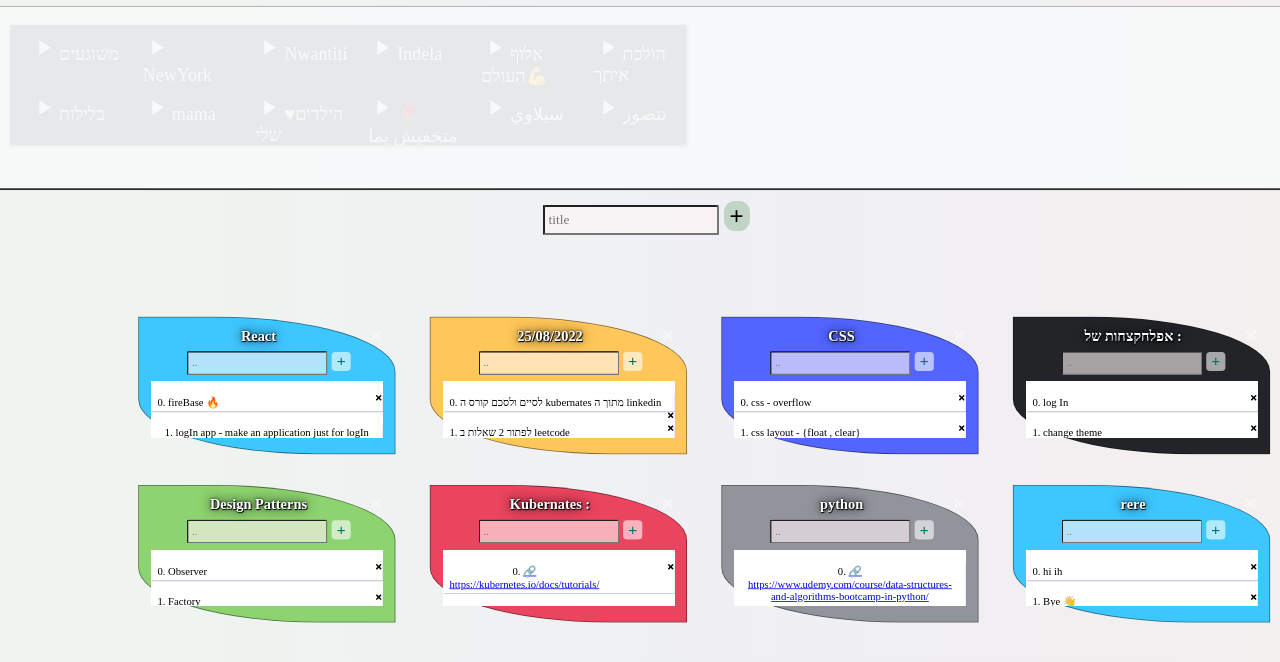
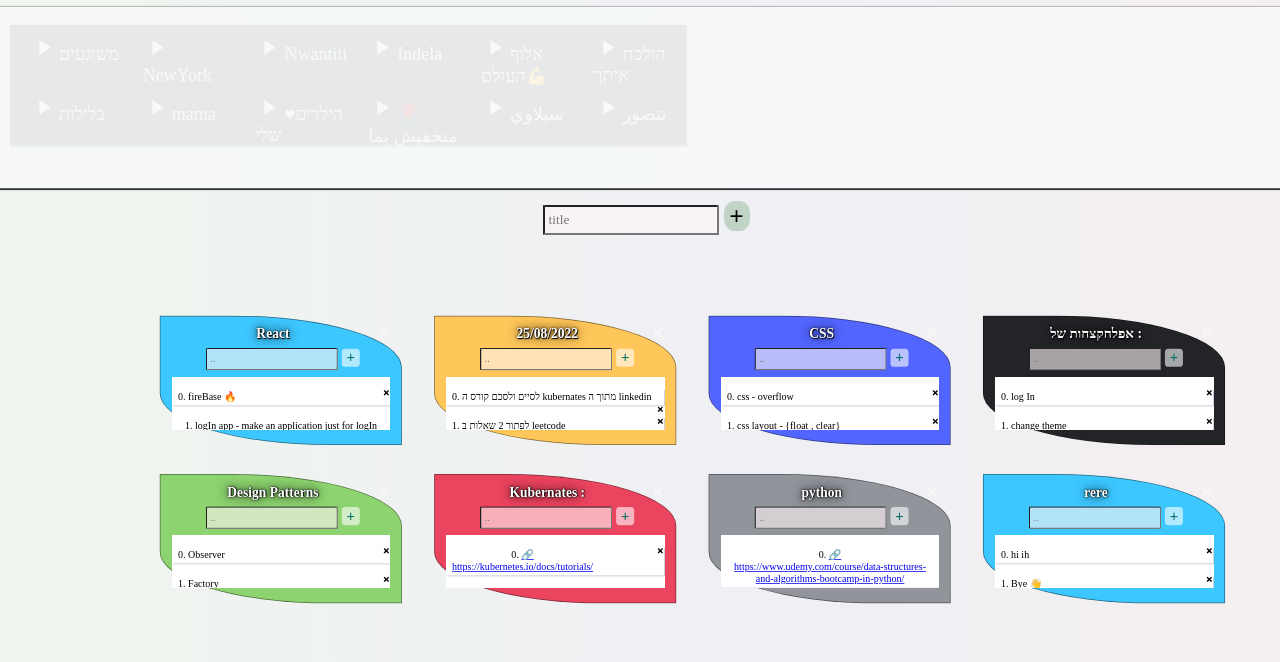
Before and after one commit to rehamAbass/to-do-v3, a React (Create React App) app: page / in a window 1280 px wide. Shown: the top 662 px of the page. Built offline with nearby package versions, Linux system fonts and the light colour scheme; data requests are answered from the project's data file; a web font is replaced by a local one.

Commit message:
Update List.css

```diff
--- a/src/components/ListOfCards/List.css
+++ b/src/components/ListOfCards/List.css
@@ -1,5 +1,5 @@
 .lists {
-    margin: 30px;
+    margin: 20px;
 
 /*     margin-left:80px;  */
         display: grid;
@@ -9,8 +9,8 @@
     /* grid-template-columns: 30vh 30vh 30vh 30vh; */
     /* grid-template-columns: max-content; */
     /* grid-template-columns: 40ex 40ex 40ex; */
-    grid-template-columns: 0.8fr 0.8fr 0.8fr 0.8fr;
-    transform:scale(0.85);
+    grid-template-columns: 0.7fr 0.7fr 0.7fr 0.7fr;
+    transform:scale(0.8);
     /* align-items: center; */
     text-align:center;
     /* justify-content: center; */
```
